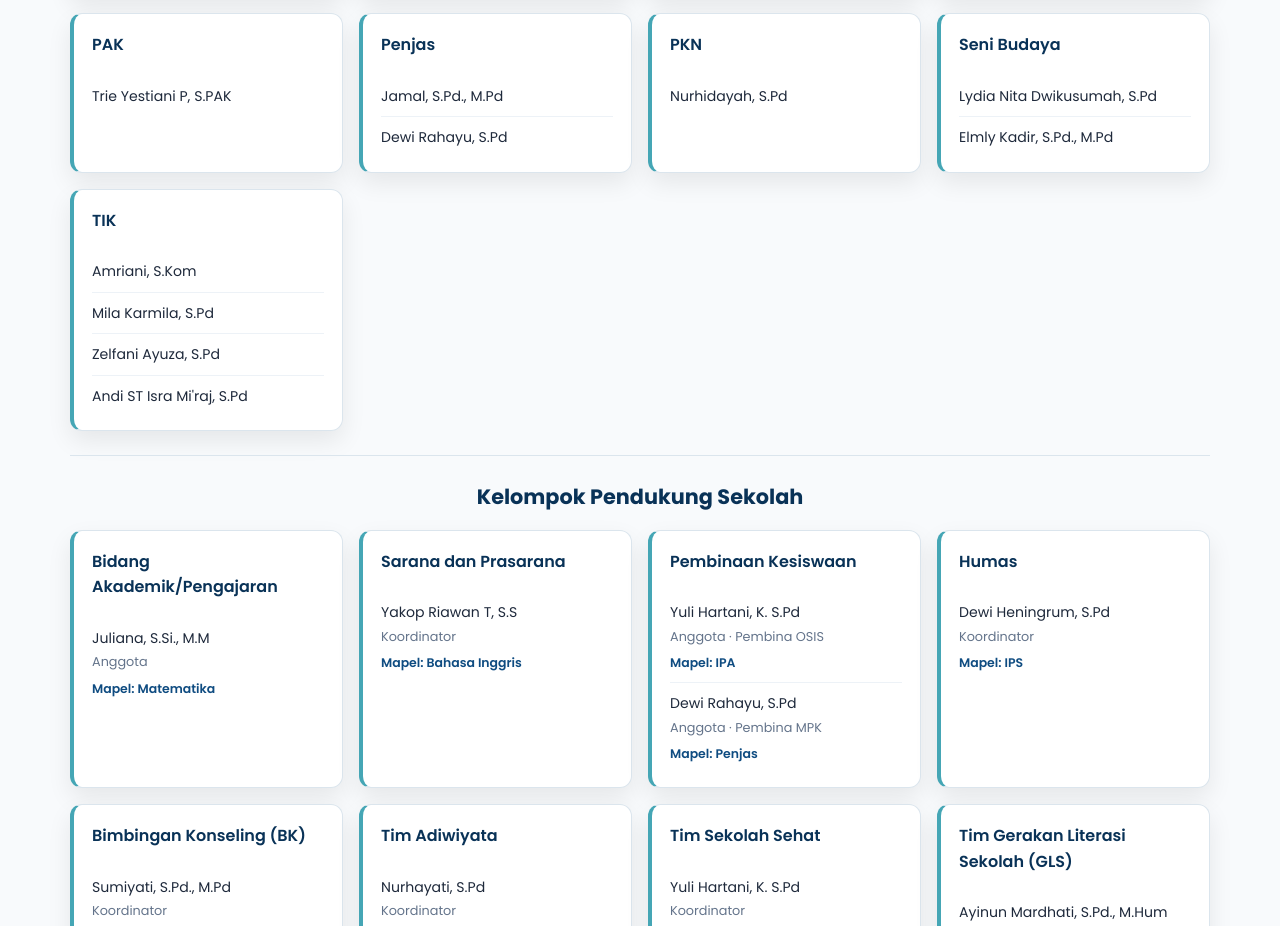
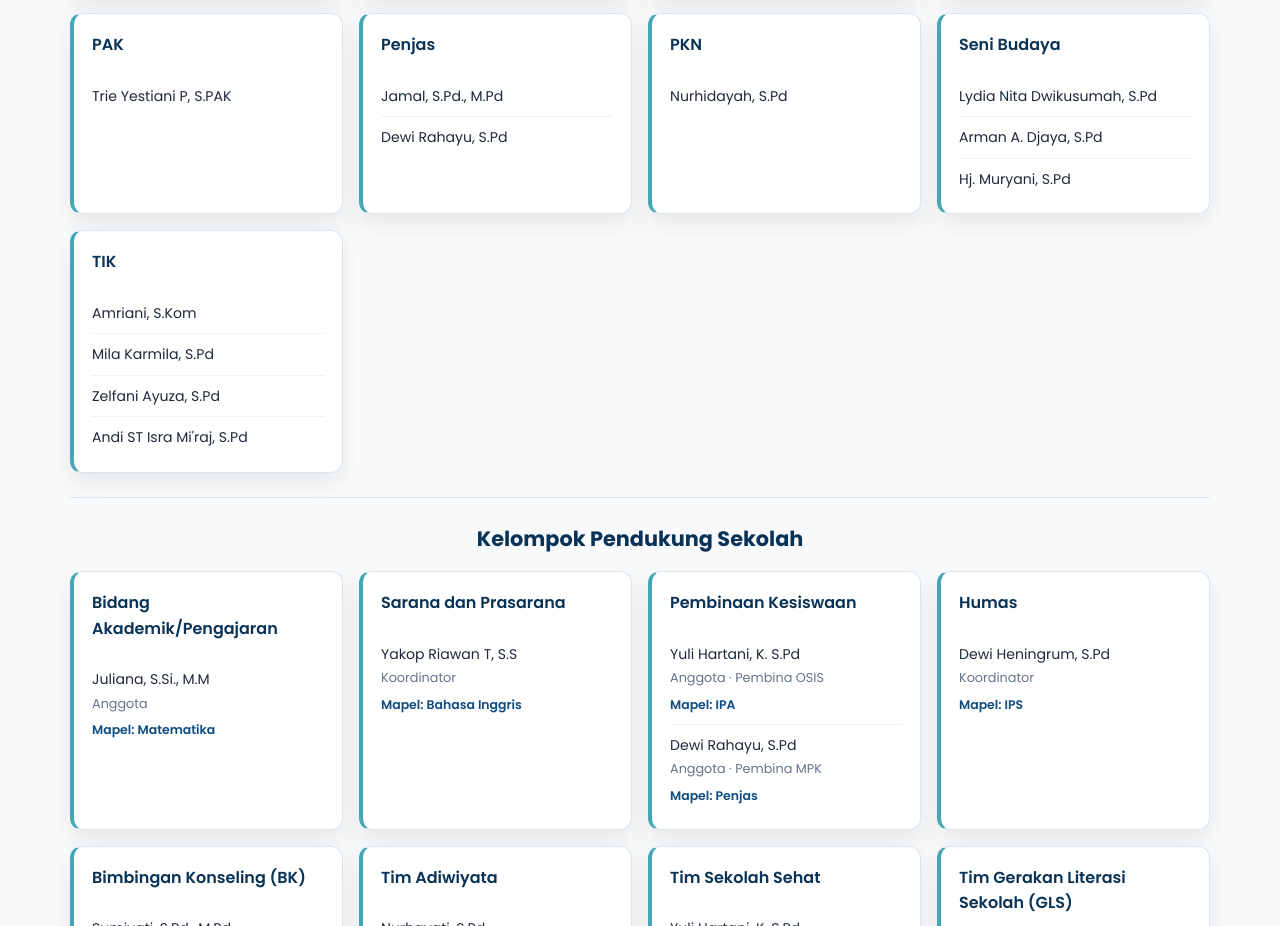
Before and after one commit to ch1zurpl/SMPN32WEBSITE, a plain HTML site: page web32/index.html in a window 1280 px wide. Shown: the part 4328-5254 px from the top of the page. Drawn offline with Linux system fonts and the light colour scheme.

Commit message:
Update Seni Budaya teacher list
Replace Elmly with Arman A. Djaya and Hj. Muryani in the Seni Budaya subject list.

Co-authored-by: Copilot <223556219+Copilot@users.noreply.github.com>

```diff
--- a/web32/index.html
+++ b/web32/index.html
@@ -346,7 +346,8 @@
               <h4>Seni Budaya</h4>
               <ul>
                 <li><span>Lydia Nita Dwikusumah, S.Pd</span></li>
-                <li><span>Elmly Kadir, S.Pd., M.Pd</span></li>
+                <li><span>Arman A. Djaya, S.Pd</span></li>
+                <li><span>Hj. Muryani, S.Pd</span></li>
               </ul>
             </article>
             <article class="org-task-card">
```
